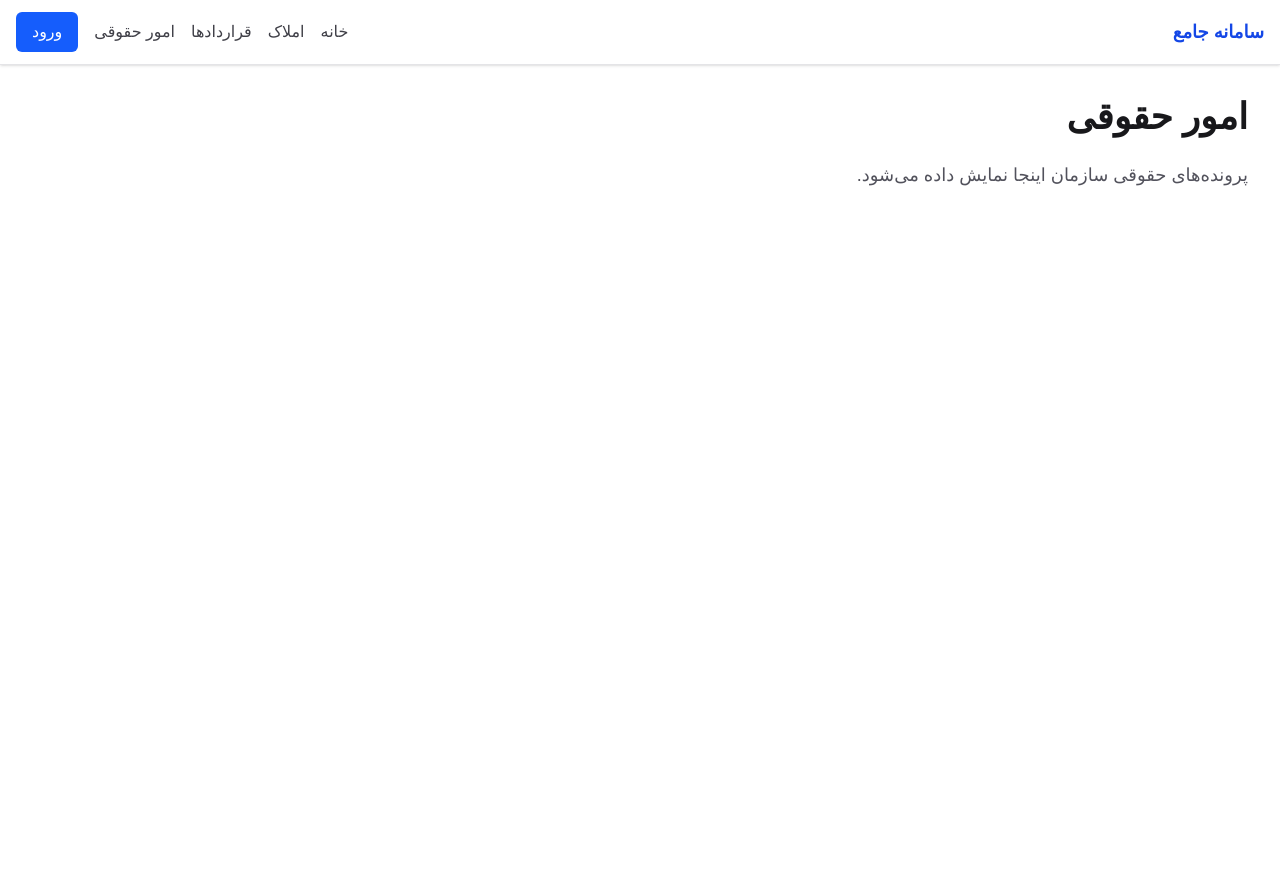
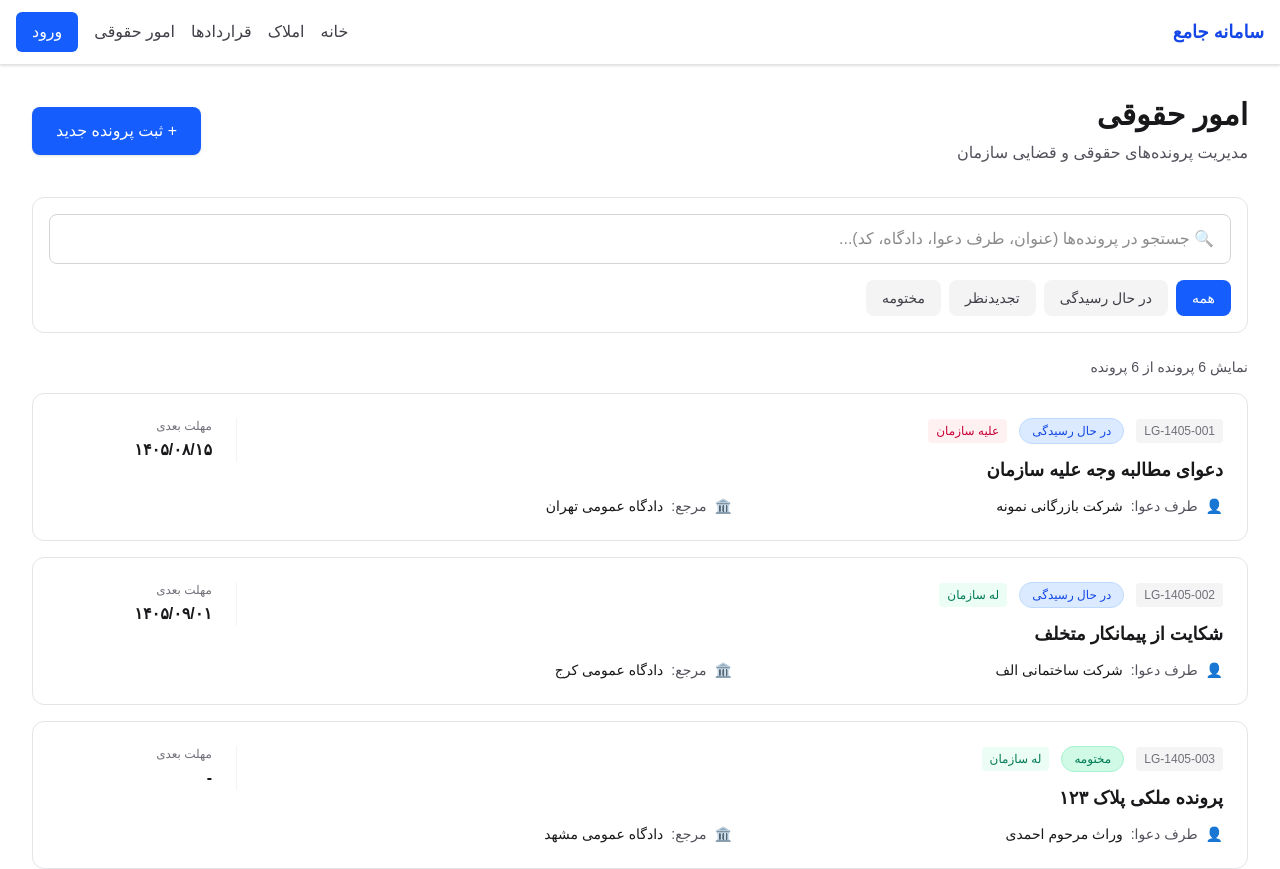
Before and after one commit to mahdieh-rostami/sazeh-system, a Next.js app: page /legal in a window 1280 px wide. Shown: the top 869 px of the page. Before the commit the page ends 800 px from the top, so only its background shows below. Built offline with nearby package versions, Linux system fonts and the light colour scheme.

Commit message:
Add professional legal cases page with filters

```diff
--- a/app/legal/page.tsx
+++ b/app/legal/page.tsx
@@ -1,12 +1,130 @@
+"use client";
+
+import { useState } from "react";
+
+const sampleCases = [
+  { id: 1, code: "LG-1405-001", title: "دعوای مطالبه وجه علیه سازمان", type: "علیه سازمان", client: "شرکت بازرگانی نمونه", court: "دادگاه عمومی تهران", stage: "در حال رسیدگی", nextDeadline: "۱۴۰۵/۰۸/۱۵" },
+  { id: 2, code: "LG-1405-002", title: "شکایت از پیمانکار متخلف", type: "له سازمان", client: "شرکت ساختمانی الف", court: "دادگاه عمومی کرج", stage: "در حال رسیدگی", nextDeadline: "۱۴۰۵/۰۹/۰۱" },
+  { id: 3, code: "LG-1405-003", title: "پرونده ملکی پلاک ۱۲۳", type: "له سازمان", client: "وراث مرحوم احمدی", court: "دادگاه عمومی مشهد", stage: "مختومه", nextDeadline: "-" },
+  { id: 4, code: "LG-1405-004", title: "اعتراض به رأی دادگاه بدوی", type: "علیه سازمان", client: "آقای محمد رضایی", court: "دادگاه تجدیدنظر تهران", stage: "تجدیدنظر", nextDeadline: "۱۴۰۵/۰۸/۲۰" },
+  { id: 5, code: "LG-1405-005", title: "دعوای الزام به تنظیم سند", type: "علیه سازمان", client: "خانم فاطمه کریمی", court: "دادگاه عمومی اصفهان", stage: "در حال رسیدگی", nextDeadline: "۱۴۰۵/۰۹/۱۰" },
+  { id: 6, code: "LG-1404-020", title: "پرونده تخریب ساختمان", type: "له سازمان", client: "شهرداری منطقه ۵", court: "دادگاه عمومی تهران", stage: "مختومه", nextDeadline: "-" },
+];
+
+function StatusBadge({ stage }: { stage: string }) {
+  let classes = "text-xs px-3 py-1 rounded-full border ";
+  if (stage === "در حال رسیدگی") classes = classes + "bg-blue-100 text-blue-700 border-blue-200";
+  else if (stage === "مختومه") classes = classes + "bg-emerald-100 text-emerald-700 border-emerald-200";
+  else if (stage === "تجدیدنظر") classes = classes + "bg-amber-100 text-amber-700 border-amber-200";
+  else classes = classes + "bg-zinc-100 text-zinc-700 border-zinc-200";
+  return <span className={classes}>{stage}</span>;
+}
+
+function TypeBadge({ type }: { type: string }) {
+  let classes = "text-xs px-2 py-1 rounded font-medium ";
+  if (type === "له سازمان") classes = classes + "bg-emerald-50 text-emerald-700";
+  else if (type === "علیه سازمان") classes = classes + "bg-rose-50 text-rose-700";
+  else classes = classes + "bg-zinc-50 text-zinc-700";
+  return <span className={classes}>{type}</span>;
+}
+
 export default function LegalPage() {
+  const [searchTerm, setSearchTerm] = useState("");
+  const [stageFilter, setStageFilter] = useState("همه");
+
+  const stages = ["همه", "در حال رسیدگی", "تجدیدنظر", "مختومه"];
+
+  const filteredCases = sampleCases.filter((c) => {
+    const matchesSearch =
+      c.title.includes(searchTerm) ||
+      c.client.includes(searchTerm) ||
+      c.code.includes(searchTerm) ||
+      c.court.includes(searchTerm);
+    const matchesStage = stageFilter === "همه" || c.stage === stageFilter;
+    return matchesSearch && matchesStage;
+  });
+
   return (
-    <div dir="rtl" className="p-8">
-      <h1 className="text-4xl font-bold text-zinc-900 mb-6">
-        امور حقوقی
-      </h1>
-      <p className="text-lg text-zinc-600">
-        پرونده‌های حقوقی سازمان اینجا نمایش داده می‌شود.
-      </p>
+    <div dir="rtl" className="p-6 md:p-8 max-w-7xl mx-auto">
+      <div className="flex flex-col md:flex-row md:items-center md:justify-between gap-4 mb-8">
+        <div>
+          <h1 className="text-3xl font-bold text-zinc-900 mb-2">امور حقوقی</h1>
+          <p className="text-zinc-600">مدیریت پرونده‌های حقوقی و قضایی سازمان</p>
+        </div>
+        <button className="bg-blue-600 text-white px-6 py-3 rounded-lg font-medium hover:bg-blue-700 transition-colors shadow-sm hover:shadow-md whitespace-nowrap">
+          + ثبت پرونده جدید
+        </button>
+      </div>
+
+      <div className="bg-white p-4 rounded-xl border border-zinc-200 mb-6 space-y-4">
+        <input
+          type="text"
+          placeholder="🔍 جستجو در پرونده‌ها (عنوان، طرف دعوا، دادگاه، کد)..."
+          value={searchTerm}
+          onChange={(e) => setSearchTerm(e.target.value)}
+          className="w-full px-4 py-3 border border-zinc-300 rounded-lg focus:outline-none focus:ring-2 focus:ring-blue-500 focus:border-transparent"
+        />
+        <div className="flex flex-wrap gap-2">
+          {stages.map((stage) => {
+let btnClass = "px-4 py-2 rounded-lg text-sm font-medium ";
+            if (stageFilter === stage) btnClass = btnClass + "bg-blue-600 text-white";
+            else btnClass = btnClass + "bg-zinc-100 text-zinc-700 hover:bg-zinc-200";
+            return (
+              <button key={stage} onClick={() => setStageFilter(stage)} className={btnClass}>
+                {stage}
+              </button>
+            );
+          })}
+        </div>
+      </div>
+
+      <div className="mb-4 text-sm text-zinc-600">
+        نمایش {filteredCases.length} پرونده از {sampleCases.length} پرونده
+      </div>
+
+      <div className="space-y-4">
+        {filteredCases.map((c) => (
+          <div key={c.id} className="bg-white border border-zinc-200 rounded-xl p-6 hover:shadow-lg hover:border-blue-200 transition-all cursor-pointer">
+            <div className="flex flex-col md:flex-row md:items-start md:justify-between gap-4">
+              <div className="flex-1">
+                <div className="flex items-center gap-3 mb-3 flex-wrap">
+                  <span className="text-xs text-zinc-500 font-mono bg-zinc-100 px-2 py-1 rounded">
+                    {c.code}
+                  </span>
+                  <StatusBadge stage={c.stage} />
+                  <TypeBadge type={c.type} />
+                </div>
+                <h3 className="text-lg font-bold text-zinc-900 mb-3">{c.title}</h3>
+                <div className="grid grid-cols-1 md:grid-cols-2 gap-3 text-sm">
+                  <div className="flex items-center gap-2 text-zinc-600">
+                    <span>👤</span>
+                    <span>طرف دعوا:</span>
+                    <span className="font-medium text-zinc-900">{c.client}</span>
+                  </div>
+                  <div className="flex items-center gap-2 text-zinc-600">
+                    <span>🏛️</span>
+                    <span>مرجع:</span>
+                    <span className="font-medium text-zinc-900">{c.court}</span>
+                  </div>
+                </div>
+              </div>
+
+              <div className="md:min-w-[180px] border-t md:border-t-0 md:border-r border-zinc-100 pt-4 md:pt-0 md:pr-6">
+                <div className="text-xs text-zinc-500 mb-1">مهلت بعدی</div>
+                <div className="font-bold text-zinc-900">{c.nextDeadline}</div>
+              </div>
+            </div>
+          </div>
+        ))}
+      </div>
+
+      {filteredCases.length === 0 && (
+        <div className="text-center py-16 bg-white rounded-xl border border-zinc-200">
+          <div className="text-6xl mb-4">🔍</div>
+          <h3 className="text-xl font-bold text-zinc-900 mb-2">پرونده‌ای پیدا نشد</h3>
+          <p className="text-zinc-600">عبارت جستجو یا فیلتر دیگری را امتحان کنید</p>
+        </div>
+      )}
     </div>
   );
 }
```
